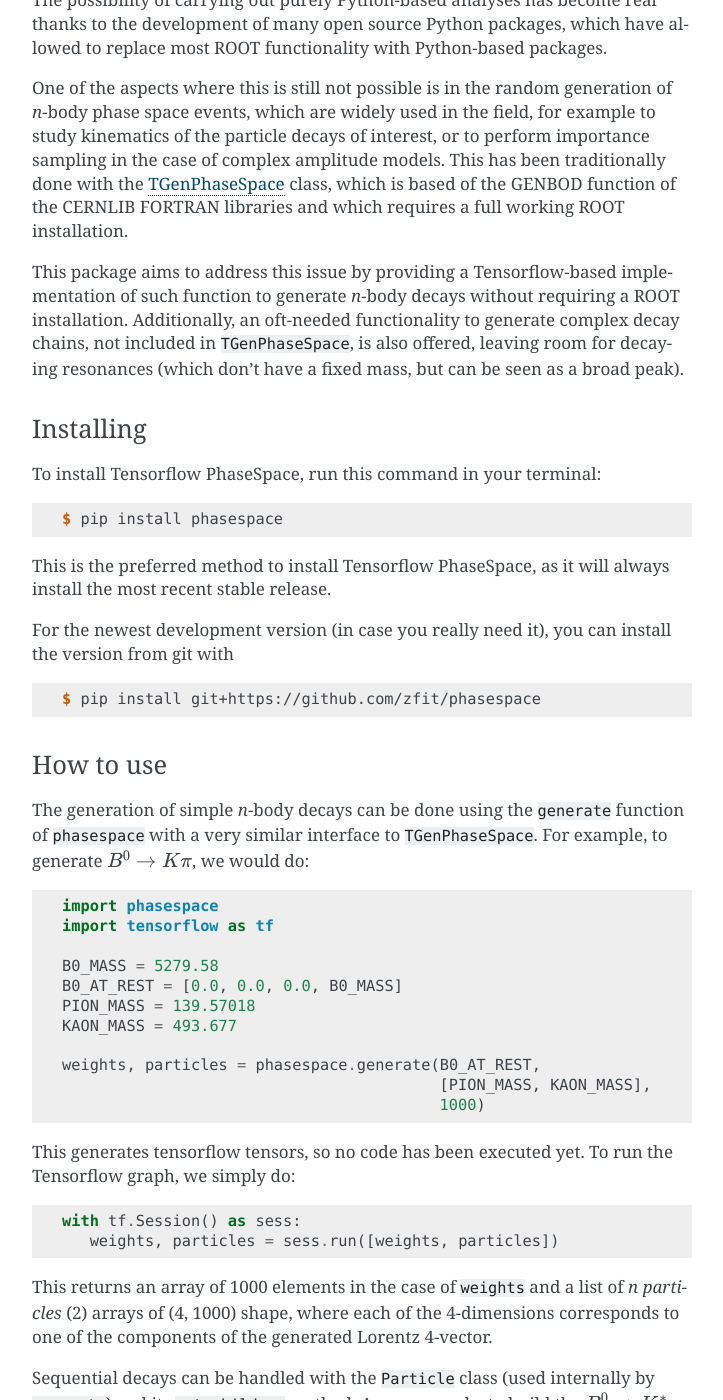
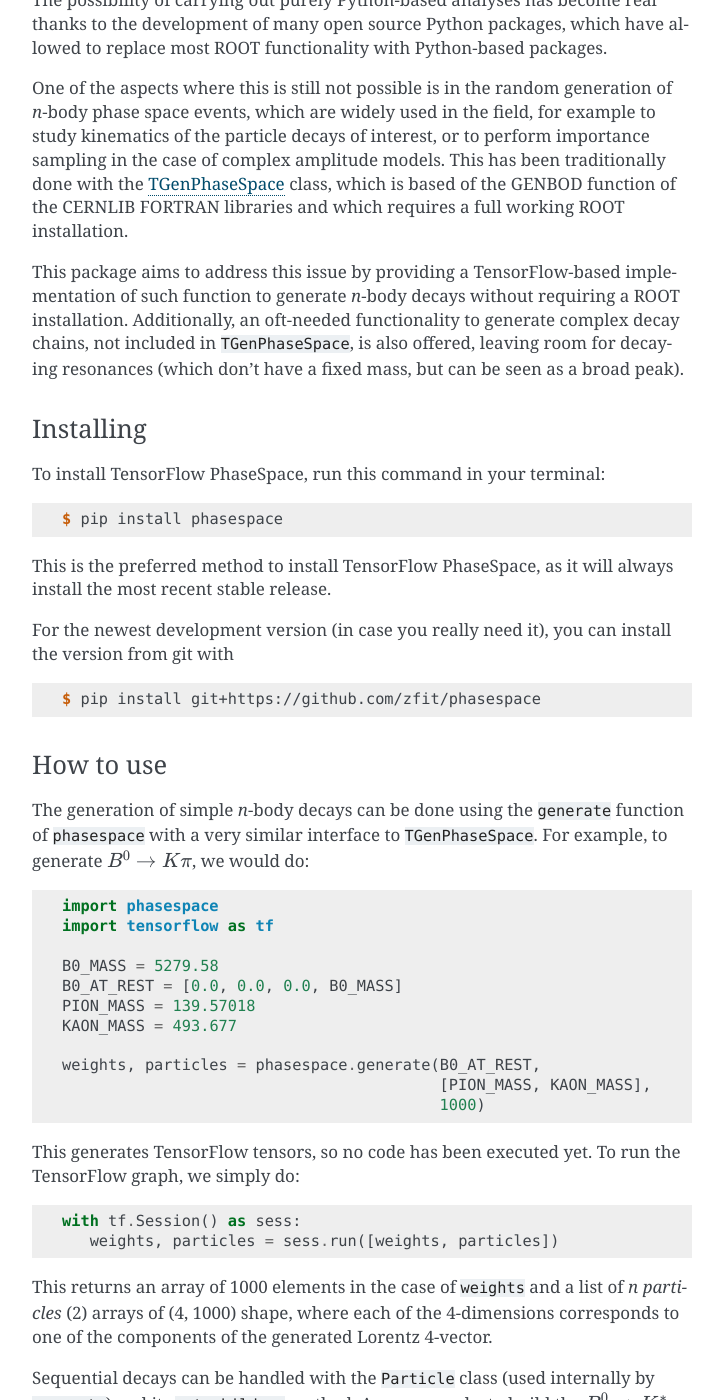
Before and after one commit to zfit/phasespace, a Sphinx documentation site: the page built from docs/index.rst, in a window 1280 px wide and 1400 px high, scrolled down 665 px. Shown: the whole window, without its empty margins (388-1111 px from the left). Built offline with Sphinx 7.4.7, drawn with Linux system fonts in a browser that asks for light colours; pages that are not in the unit, such as notebooks, are missing from menus; some of the changed text lies outside the part shown.

```diff
--- a/CONTRIBUTING.rst
+++ b/CONTRIBUTING.rst
@@ -38,8 +38,8 @@ and "help wanted" is open to whoever wants to implement it.
 Write Documentation
 ~~~~~~~~~~~~~~~~~~~
 
-Tensorflow PhaseSpace could always use more documentation, whether as part of the
-official Tensorflow PhaseSpace docs, in docstrings, or even on the web in blog posts,
+TensorFlow PhaseSpace could always use more documentation, whether as part of the
+official TensorFlow PhaseSpace docs, in docstrings, or even on the web in blog posts,
 articles, and such.
 
 Submit Feedback
--- a/README.rst
+++ b/README.rst
@@ -1,5 +1,5 @@
 =====================
-Tensorflow PhaseSpace
+TensorFlow PhaseSpace
 =====================
 
 .. image:: https://img.shields.io/pypi/status/phasespace.svg
@@ -14,7 +14,7 @@ Tensorflow PhaseSpace
 
 
 Python implementation of the Raubold and Lynch method for `n`-body events using
-Tensorflow as a backend.
+TensorFlow as a backend.
 
 The code is based on the GENBOD function (W515 from CERNLIB), documented in [1]
 and tries to follow it as closely as possible.
@@ -35,7 +35,7 @@ One of the aspects where this is still not possible is in the random generation
 of the particle decays of interest, or to perform importance sampling in the case of complex amplitude models.
 This has been traditionally done with the `TGenPhaseSpace`_ class, which is based of the GENBOD function of the CERNLIB FORTRAN libraries and which requires a full working ROOT installation.
 
-This package aims to address this issue by providing a Tensorflow-based implementation of such function to generate `n`-body decays without requiring a ROOT installation.
+This package aims to address this issue by providing a TensorFlow-based implementation of such function to generate `n`-body decays without requiring a ROOT installation.
 Additionally, an oft-needed functionality to generate complex decay chains, not included in ``TGenPhaseSpace``, is also offered, leaving room for decaying resonances (which don't have a fixed mass, but can be seen as a broad peak).
 
 .. _ROOT: https://root.cern.ch
@@ -44,13 +44,13 @@ Additionally, an oft-needed functionality to generate complex decay chains, not
 Installing
 ----------
 
-To install Tensorflow PhaseSpace, run this command in your terminal:
+To install TensorFlow PhaseSpace, run this command in your terminal:
 
 .. code-block:: console
 
     $ pip install phasespace
 
-This is the preferred method to install Tensorflow PhaseSpace, as it will always install the most recent stable release.
+This is the preferred method to install TensorFlow PhaseSpace, as it will always install the most recent stable release.
 
 For the newest development version (in case you really need it), you can install the version from git with
 
@@ -77,7 +77,7 @@ very similar interface to ``TGenPhaseSpace``. For example, to generate :math:`B^
                                             [PION_MASS, KAON_MASS],
                                             1000)
 
-This generates tensorflow tensors, so no code has been executed yet. To run the Tensorflow graph, we simply do::
+This generates TensorFlow tensors, so no code has been executed yet. To run the TensorFlow graph, we simply do::
 
    with tf.Session() as sess:
       weights, particles = sess.run([weights, particles])
--- a/docs/conf.py
+++ b/docs/conf.py
@@ -72,7 +72,7 @@ source_suffix = '.rst'
 master_doc = 'index'
 
 # General information about the project.
-project = u'Tensorflow PhaseSpace'
+project = u'TensorFlow PhaseSpace'
 copyright = u"2019, Albert Puig Navarro"
 author = u"Albert Puig Navarro"
 
@@ -151,7 +151,7 @@ latex_elements = {
 # [howto, manual, or own class]).
 latex_documents = [
     (master_doc, 'phasespace.tex',
-     u'Tensorflow PhaseSpace Documentation',
+     u'TensorFlow PhaseSpace Documentation',
      u'Albert Puig Navarro', 'manual'),
     ]
 
@@ -161,7 +161,7 @@ latex_documents = [
 # (source start file, name, description, authors, manual section).
 man_pages = [
     (master_doc, 'phasespace',
-     u'Tensorflow PhaseSpace Documentation',
+     u'TensorFlow PhaseSpace Documentation',
      [author], 1)
     ]
 
@@ -172,7 +172,7 @@ man_pages = [
 #  dir menu entry, description, category)
 texinfo_documents = [
     (master_doc, 'phasespace',
-     u'Tensorflow PhaseSpace Documentation',
+     u'TensorFlow PhaseSpace Documentation',
      author,
      'phasespace',
      'One line description of project.',
--- a/docs/index.rst
+++ b/docs/index.rst
@@ -1,4 +1,4 @@
-Welcome to Tensorflow PhaseSpace's documentation!
+Welcome to TensorFlow PhaseSpace's documentation!
 =================================================
 
 .. include:: ../README.rst
--- a/docs/usage.rst
+++ b/docs/usage.rst
@@ -9,7 +9,7 @@ In most cases (except for the top particle of a decay), one wants to also specif
 a number or ``tf.constant``, or a function.
 Functions are used to specify the mass of particles such as resonances, which are not fixed but vary according to
 a broad distribution.
-These mass functions get three arguments, and must return a ``tensorflow`` Tensor:
+These mass functions get three arguments, and must return a ``TensorFlow`` Tensor:
 
 - The minimum mass allowed by the decay chain.
 - The maximum mass available.
@@ -37,7 +37,7 @@ class (which returns the class itself). As an example, to build the :math:`B^{0}
 The graph can then be generated by using the ``generate`` method, which, similarly to ``TGenPhaseSpace``, gets an input
 4-vector (shape (4,)) of the top particle, and, optionally, the number of events to generate.
 If the input 4-vector is of shape (4, `n`), then `n` events are generated.
-Since ``generate`` just creates a ``Tensorflow`` graph, we need to use ``tf.Session.run()`` to actually run the generation::
+Since ``generate`` just creates a ``TensorFlow`` graph, we need to use ``tf.Session.run()`` to actually run the generation::
 
    N_EVENTS = 1000
    B0_MASS = 5279.58
```
Also changed, not shown: phasespace/__init__.py (+6 -4 lines), setup.py (+4 -3 lines).
